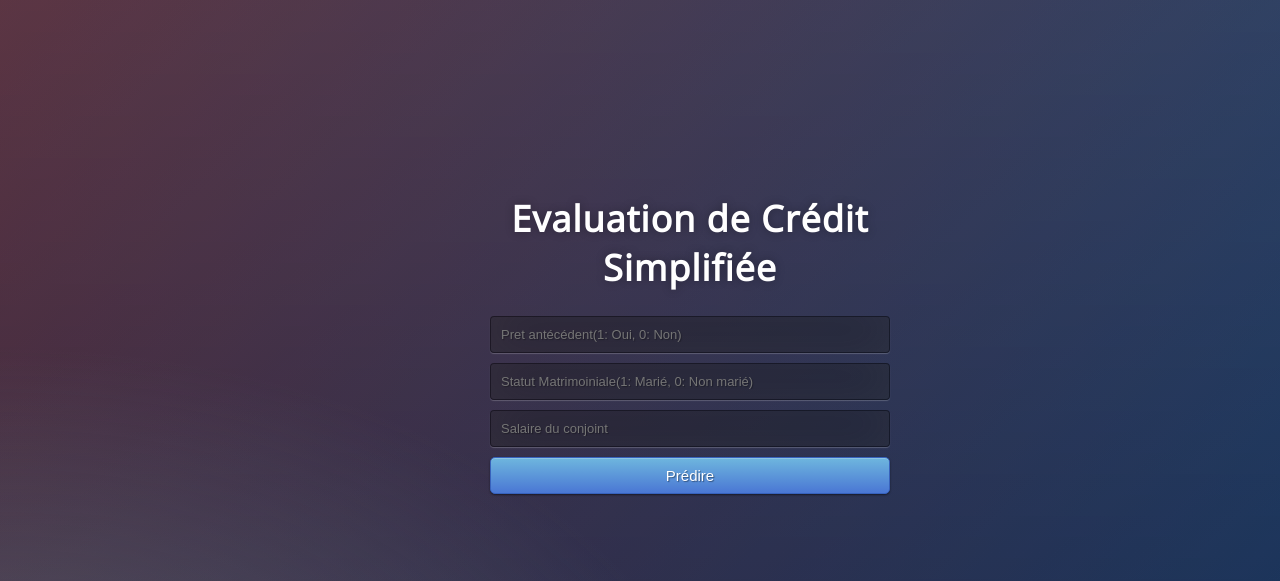
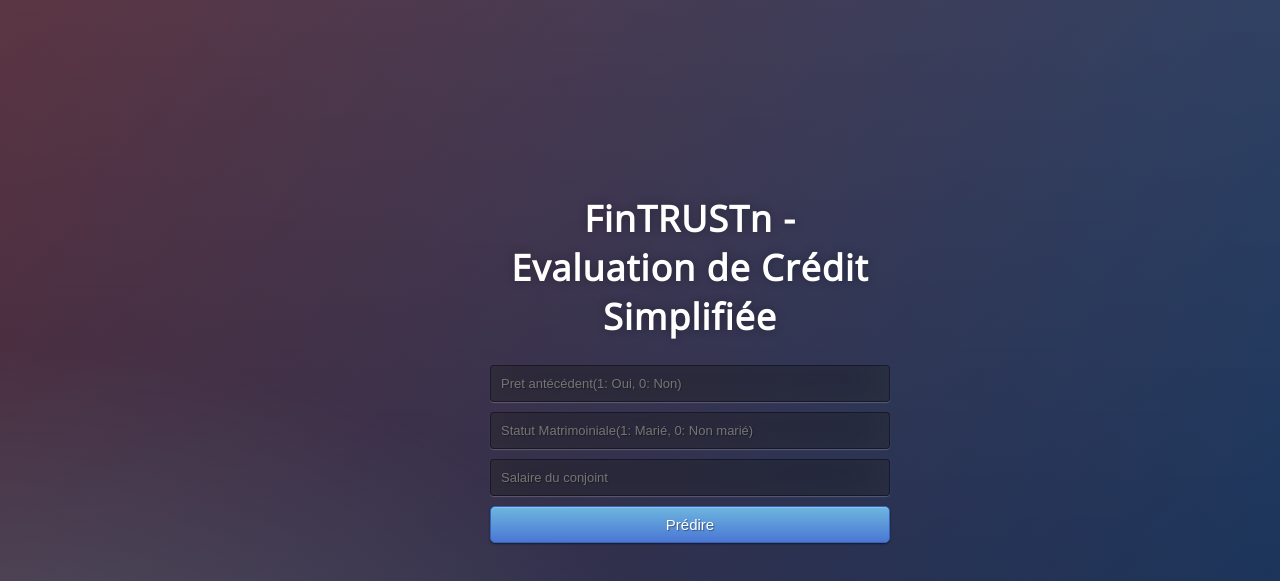
Before and after one commit to DiengWinz/pr-vison-pret-bancaire, a Flask app: page / in a window 1280 px wide. Shown: the top 581 px of the page. Run offline with Flask 3, Linux system fonts and the light colour scheme; parts of the project's set-up code (start-up, migrations or seed data) failed here and were passed over.

Commit message:
Update index.html

```diff
--- a/Credit-app/App_deploiement/templates/index.html
+++ b/Credit-app/App_deploiement/templates/index.html
@@ -14,7 +14,7 @@
 
 <body>
  <div class="login">
-	<h1>Evaluation de Crédit Simplifiée</h1>
+	<h1>FinTRUSTn - Evaluation de Crédit Simplifiée</h1>
 
      <!-- Main Input For Receiving Query to our ML -->
     <form action="{{ url_for('predict')}}"method="post">
```
